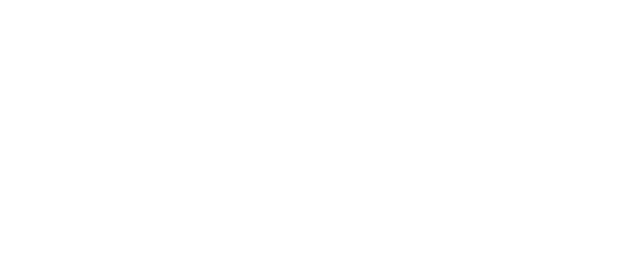
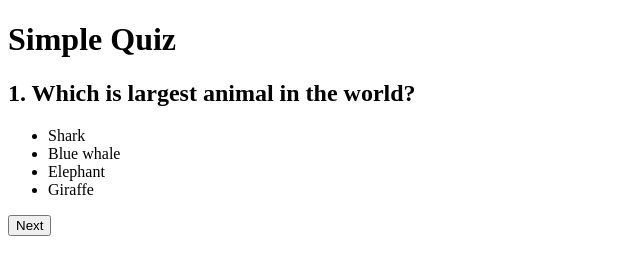
Before and after one commit to Cepako/Quiz-App, a website built with webpack: page src/templates/template.html in a window 1280 px wide. Shown: the whole page, without its empty margins (0-640 px from the left). Built offline with nearby package versions, Linux system fonts and the light colour scheme.

Commit message:
add html structure

```diff
--- a/src/templates/template.html
+++ b/src/templates/template.html
@@ -5,5 +5,24 @@
     <meta name="viewport" content="width=device-width, initial-scale=1.0" />
     <title>Quiz App</title>
   </head>
-  <body></body>
+  <body>
+    <div class="wrapper">
+      <header>
+        <h1>Simple Quiz</h1>
+      </header>
+      <div class="line"></div>
+      <div class="menu">
+        <h2 class="question">1. Which is largest animal in the world?</h2>
+        <ul class="answers">
+          <li class="answer">Shark</li>
+          <li class="answer">Blue whale</li>
+          <li class="answer">Elephant</li>
+          <li class="answer">Giraffe</li>
+        </ul>
+      </div>
+      <footer>
+        <button>Next</button>
+      </footer>
+    </div>
+  </body>
 </html>
```
